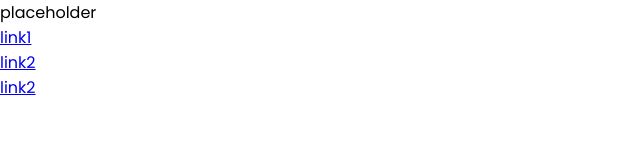
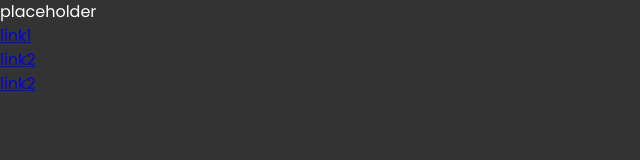
Before and after one commit to lavdava/FBLA.github.io, a plain HTML site: page index.html in a window 1280 px wide. Shown: the whole page, without its empty margins (0-640 px from the left). Drawn offline with Linux system fonts and the light colour scheme.

Commit message:
test for poppins again

```diff
--- a/css/style.css
+++ b/css/style.css
@@ -1,4 +1,3 @@
-@import url('https://fonts.googleapis.com/css2?family=Poppins:ital,wght@0,100;0,200;0,300;0,400;0,500;0,600;0,700;0,800;0,900;1,100;1,200;1,300;1,400;1,500;1,600;1,700;1,800;1,900&family=Space+Mono&display=swap');
 * {
     box-sizing: border-box;
     margin: 0;
@@ -7,4 +6,8 @@
 
 body {
     font-family: "Poppins", sans-serif;
+    font-size: 16px;
+    line-height: 1.5;
+    background-color: #333;
+    color: white;
 }
--- a/index.html
+++ b/index.html
@@ -5,9 +5,9 @@
     <meta charset="UTF-8">
     <meta name="viewport" content="width=device-width, initial-scale=1.0">
     <title>Rate The Plate</title>
-    <style>
-        @import url('https://fonts.googleapis.com/css2?family=Poppins:ital,wght@0,100;0,200;0,300;0,400;0,500;0,600;0,700;0,800;0,900;1,100;1,200;1,300;1,400;1,500;1,600;1,700;1,800;1,900&family=Space+Mono&display=swap');
-    </style>
+    <link rel="preconnect" href="https://fonts.googleapis.com">
+<link rel="preconnect" href="https://fonts.gstatic.com" crossorigin>
+<link href="https://fonts.googleapis.com/css2?family=Poppins:ital,wght@0,100;0,200;0,300;0,400;0,500;0,600;0,700;0,800;0,900;1,100;1,200;1,300;1,400;1,500;1,600;1,700;1,800;1,900&family=Space+Mono&display=swap" rel="stylesheet">
     <link rel="stylesheet" href="/css/style.css">
 </head>
 
```
